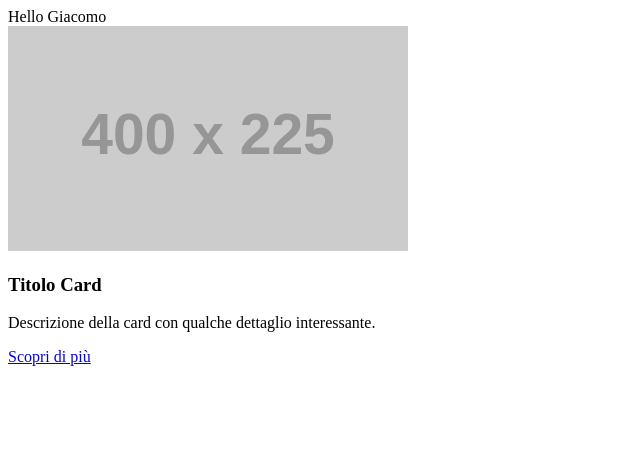
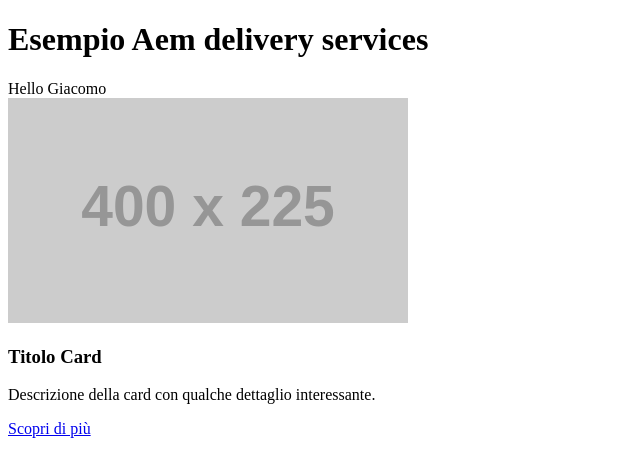
Before and after one commit to giacomomandanici2/mysiteaem, a website with bundled scripts: page drafts/index.html in a window 1280 px wide. Shown: the whole page, without its empty margins (0-640 px from the left). Built offline with nearby package versions, Linux system fonts and the light colour scheme; placeholder pictures from the web are drawn by us.

Commit message:
update 404 page and drafts content

```diff
--- a/drafts/index.html
+++ b/drafts/index.html
@@ -31,7 +31,10 @@
 
   <body>
     <header></header>
-    <main class="error">
+    <main>
+      <div class="hero">
+        <h1>Esempio Aem delivery services</h1>
+      </div>
       <div class="section">
         <div class="greeting">Hello Giacomo</div>
         <div class="card">
```
Also changed, not shown: 404.html (+0 -1 lines).
